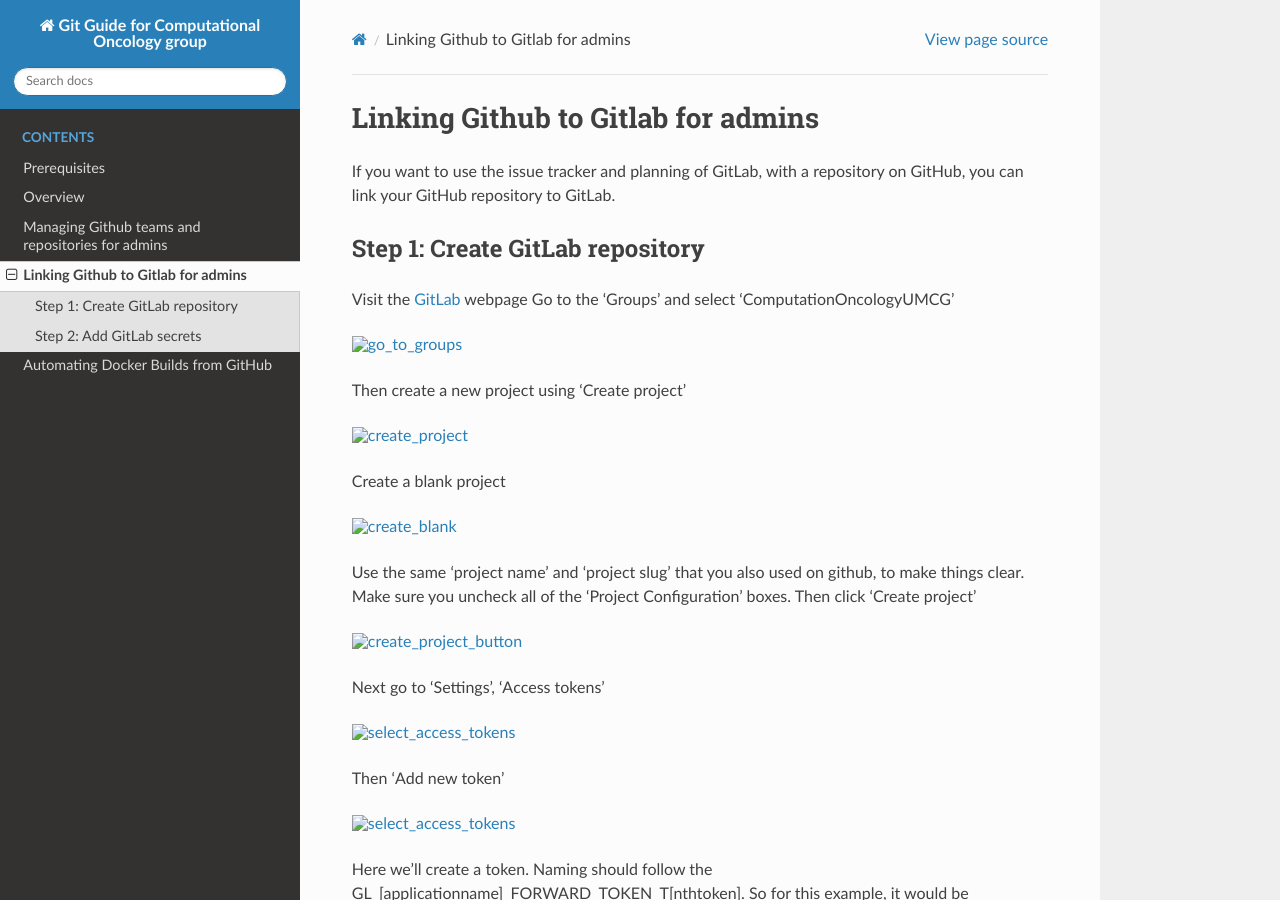
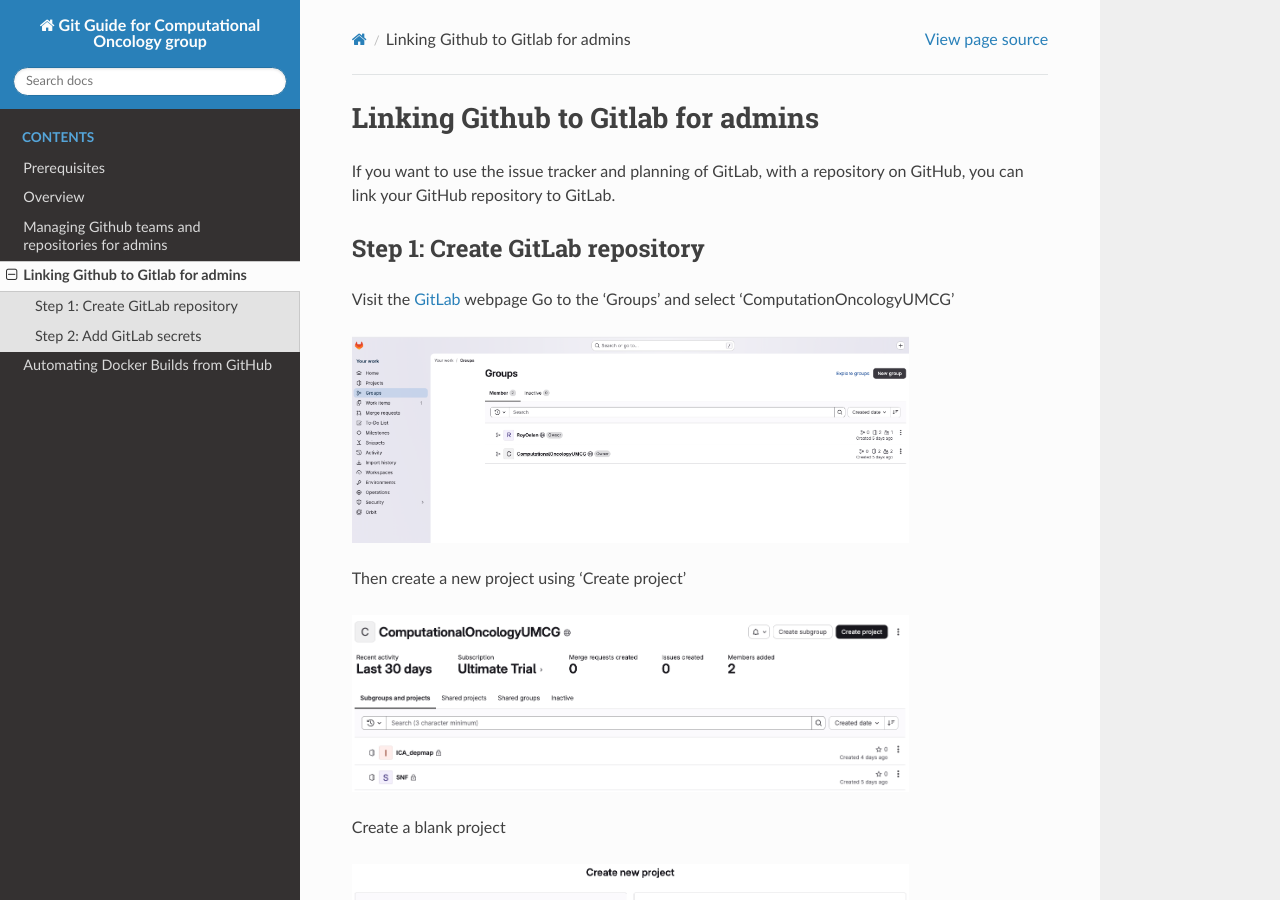
Before and after one commit to ComputationalOncologyUMCG/git-instructions, a Sphinx documentation site: the page built from docs/source/gitlab_linking_for_admins.rst, in a window 1280 px wide and 900 px high. Built offline with Sphinx 7.4.7 and the Read the Docs theme 3.1.0, drawn with Linux system fonts in a browser that asks for light colours.

Commit message:
- update to correct link

```diff
--- a/docs/source/gitlab_linking_for_admins.rst
+++ b/docs/source/gitlab_linking_for_admins.rst
@@ -10,19 +10,19 @@
 Visit the `GitLab <https://gitlab.com/>`_ webpage
 Go to the 'Groups' and select 'ComputationOncologyUMCG'
 
-.. image:: images/github_linking_for_admins/go_to_groups.png
+.. image:: images/gitlab_linking_for_admins/go_to_groups.png
    :alt: go_to_groups
    :width: 80%
 
 Then create a new project using 'Create project'
 
-.. image:: images/github_linking_for_admins/create_project.png
+.. image:: images/gitlab_linking_for_admins/create_project.png
    :alt: create_project
    :width: 80%
 
 Create a blank project
 
-.. image:: images/github_linking_for_admins/create_blank.png
+.. image:: images/gitlab_linking_for_admins/create_blank.png
    :alt: create_blank
    :width: 80%
 
@@ -30,19 +30,19 @@
 Make sure you uncheck all of the 'Project Configuration' boxes.
 Then click 'Create project'
 
-.. image:: images/github_linking_for_admins/create_project_button.png
+.. image:: images/gitlab_linking_for_admins/create_project_button.png
    :alt: create_project_button
    :width: 80%
 
 Next go to 'Settings', 'Access tokens'
 
-.. image:: images/github_linking_for_admins/select_access_tokens.png
+.. image:: images/gitlab_linking_for_admins/select_access_tokens.png
    :alt: select_access_tokens
    :width: 80%
 
 Then 'Add new token'
 
-.. image:: images/github_linking_for_admins/add_new_token.png
+.. image:: images/gitlab_linking_for_admins/add_new_token.png
    :alt: select_access_tokens
    :width: 80%
 
```
Also changed, not shown: other parts of docs/source/gitlab_linking_for_admins.rst (+7 -7 lines).
